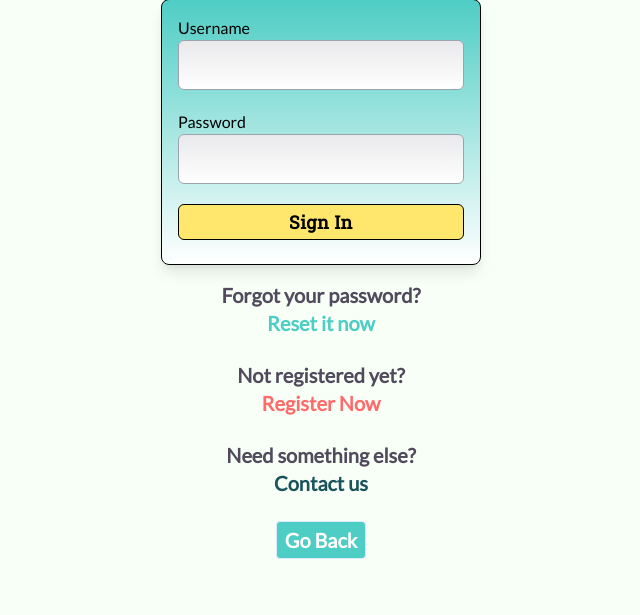
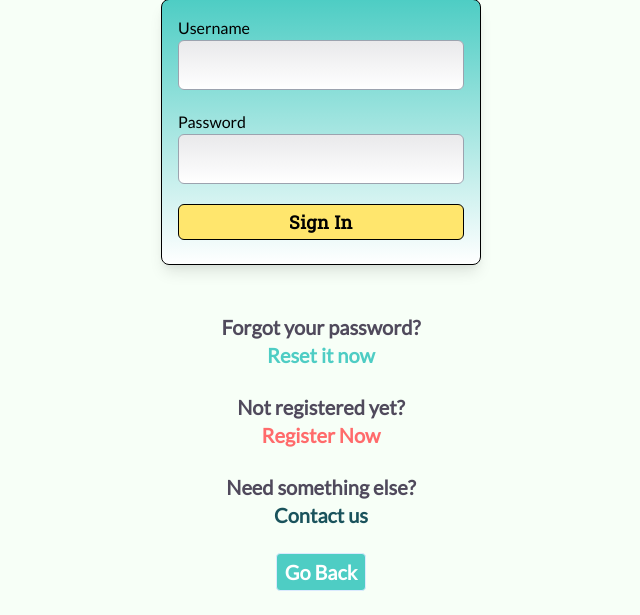
Before and after one commit to Code-Institute-Submissions/DaithiShan-bird-friend_OctResub, a Flask app: a page that uses bird_friend/templates/base.html in a window 1280 px wide. Shown: the part 225-840 px from the top of the page, without its empty margins (319-959 px from the left). Run offline with Flask 2, Linux system fonts and the light colour scheme; some libraries are stand-ins or nearby versions; some web fonts are replaced.

```diff
--- a/bird_friend/static/css/output.css
+++ b/bird_friend/static/css/output.css
@@ -206,6 +206,7 @@ Correct the inability to style clickable types in iOS and Safari.
 
 button,
 [type='button'],
+[type='reset'],
 [type='submit'] {
   -webkit-appearance: button;
 }
@@ -602,6 +603,10 @@ video {
   margin-right: auto;
 }
 
+.mt-3{
+  margin-top: 0.75rem;
+}
+
 .mt-4{
   margin-top: 1rem;
 }
@@ -610,6 +615,10 @@ video {
   margin-top: 1.75rem;
 }
 
+.mt-8{
+  margin-top: 2rem;
+}
+
 .mt-10{
   margin-top: 2.5rem;
 }
@@ -632,6 +641,10 @@ video {
 
 .mb-4{
   margin-bottom: 1rem;
+}
+
+.mb-5{
+  margin-bottom: 1.25rem;
 }
 
 .block{
@@ -1232,6 +1245,11 @@ video {
 .text-liath-100{
   --tw-text-opacity: 1;
   color: rgba(80, 74, 92, var(--tw-text-opacity));
+}
+
+.hover\:text-glas-100:hover{
+  --tw-text-opacity: 1;
+  color: rgba(78, 205, 196, var(--tw-text-opacity));
 }
 
 .focus\:text-glas-100:focus{
```
